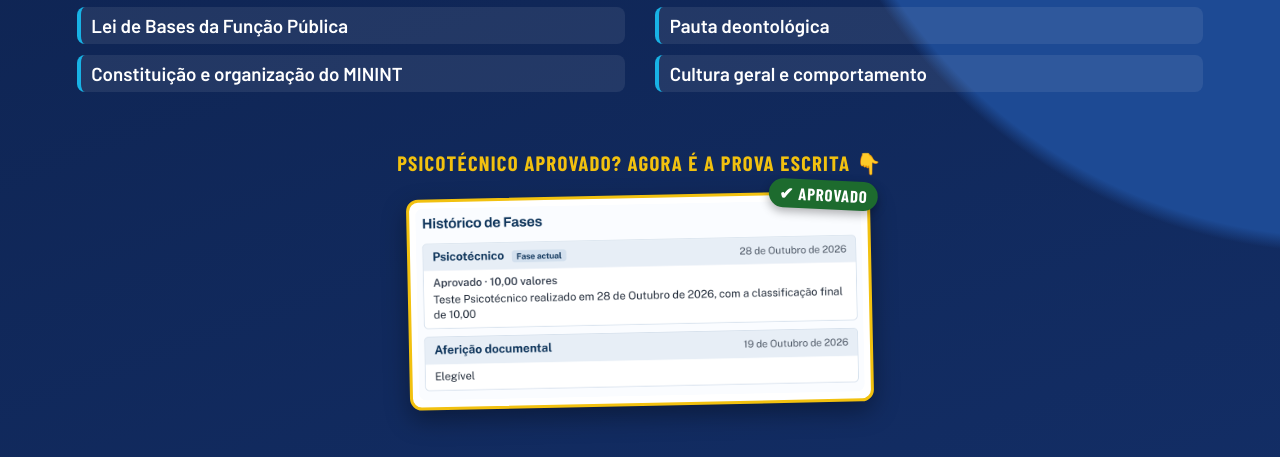
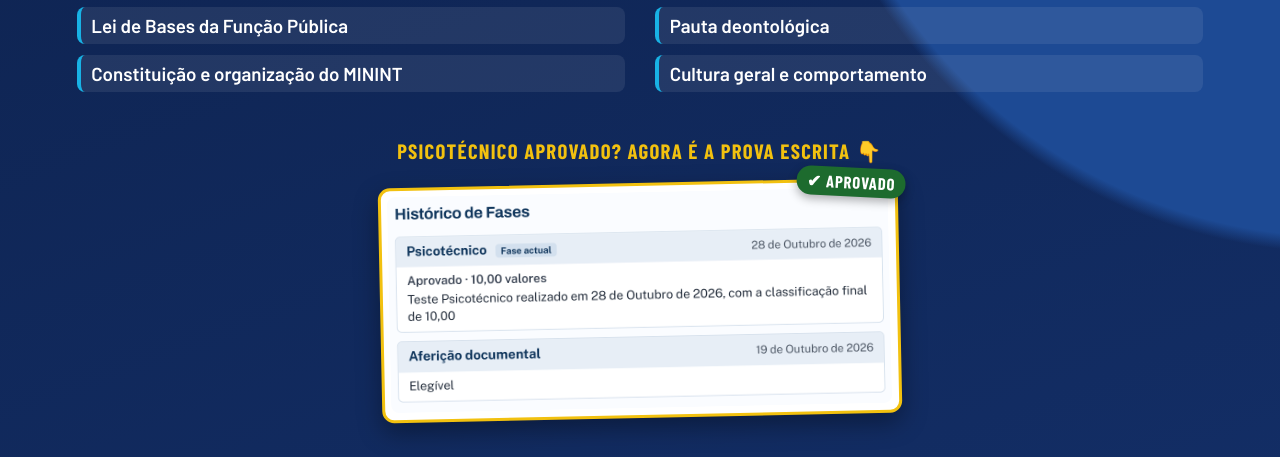
Before and after one commit to prepconcurso-ao/prepconcurso-ao.github.io, a plain HTML site: page promo.html in a window 1280 px wide. Shown: the part 262-719 px from the top of the page. Drawn offline with nearby package versions, Linux system fonts and the light colour scheme.

Commit message:
Cartaz MININT: recorte maior
Co-Authored-By: Claude Opus 5.5 <noreply@anthropic.com>
Claude-Session: https://claude.ai/code/session_01P6g9hn8tDQ1azZAcKs4ooe

```diff
--- a/promo.html
+++ b/promo.html
@@ -22,7 +22,7 @@
   .prova{flex:1 1 auto;min-height:0;display:flex;flex-direction:column;align-items:center;justify-content:center;margin:2vh 0 1.4vh;gap:2.4vh}
   .prova .rotulo{font:700 2.6vh 'Barlow Condensed';letter-spacing:.06em;text-transform:uppercase;color:#f2c10f}
   .prova .moldura{position:relative;flex:0 0 auto;line-height:0;background:#fff;border-radius:12px;padding:.8vh;box-shadow:0 1.2vh 3vh rgba(0,0,0,.35);transform:rotate(-1.2deg);border:.4vh solid #f2c10f}
-  .prova img{display:block;height:24vh;width:auto;max-width:78vw;object-fit:contain;border-radius:8px}
+  .prova img{display:block;height:27vh;width:auto;max-width:78vw;object-fit:contain;border-radius:8px}
   .prova .selo{position:absolute;right:-1.4vh;top:-1.8vh;background:#1d6b2e;color:#fff;font:700 2.1vh 'Barlow Condensed';letter-spacing:.05em;padding:.5vh 1.3vh;border-radius:99px;transform:rotate(4deg);box-shadow:0 .5vh 1.2vh rgba(0,0,0,.3)}
   .rodape{margin-top:auto;display:flex;align-items:center;justify-content:space-between;gap:2vw;flex-wrap:wrap}
   .extra{font-size:2.3vh;color:#c9d6ee;line-height:1.45}
```
